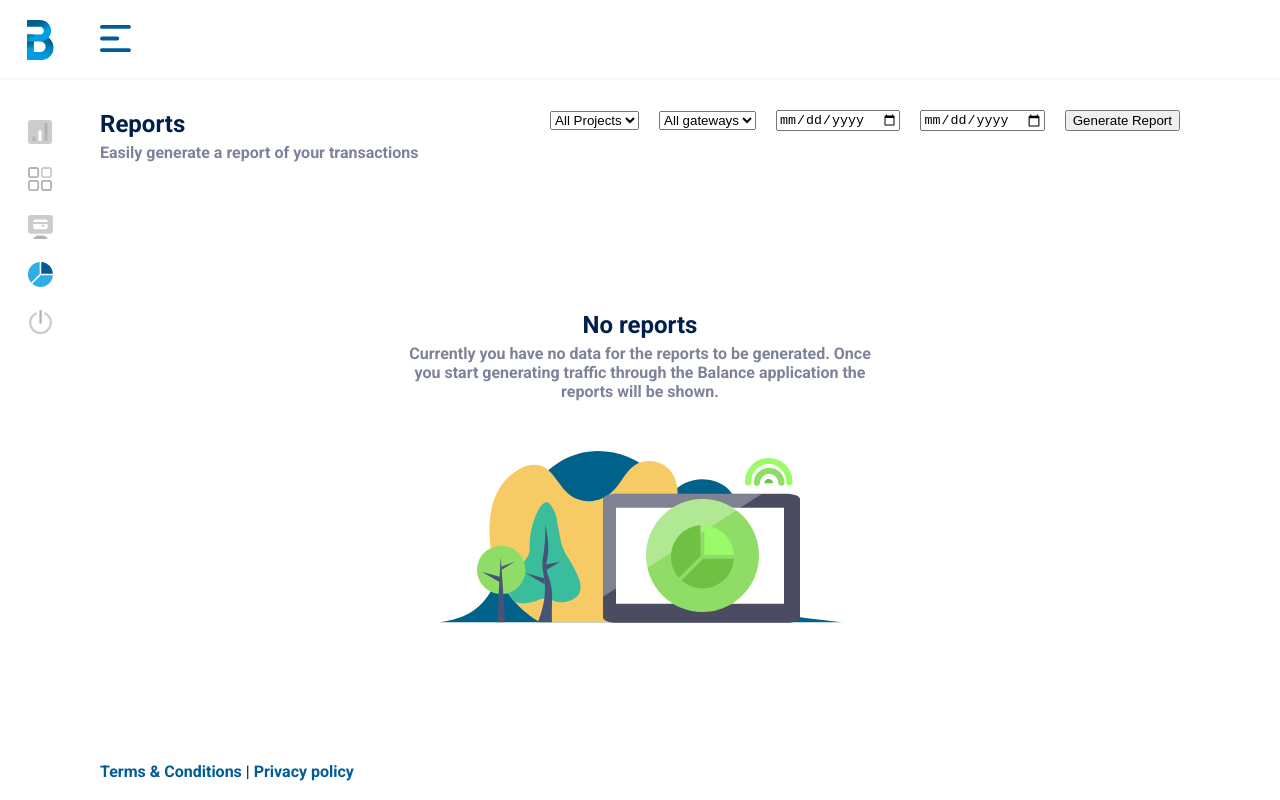
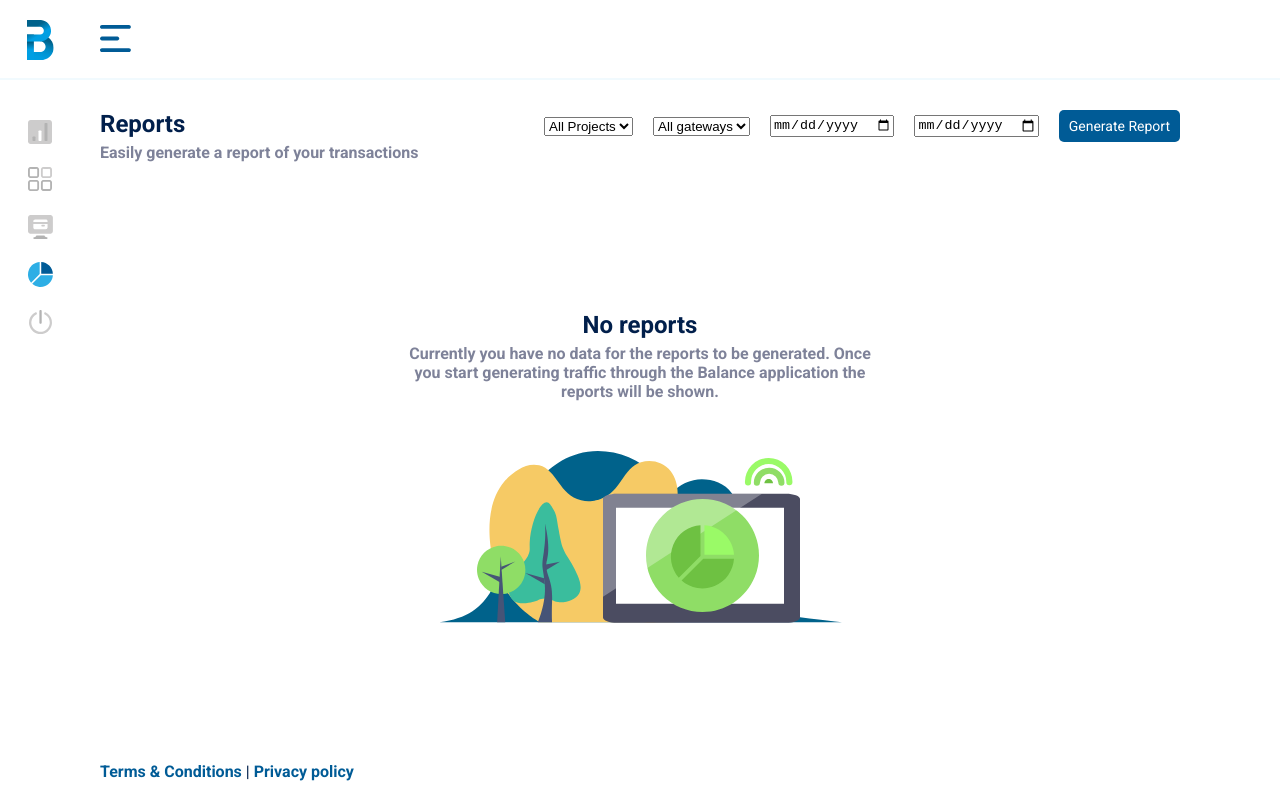
Before and after one commit to Cooty/mvp-match-test-exercise, a React (Vite) app: page / in a window 1280 px wide. Built offline with nearby package versions, Linux system fonts and the light colour scheme; no server answers.

Commit message:
add button component

```diff
--- a/src/pages/reports/Filters.tsx
+++ b/src/pages/reports/Filters.tsx
@@ -1,6 +1,7 @@
 import { FC } from "react";
 import Stack from "../../ui/Stack";
 import "./Filters.scss";
+import Button from "../../ui/Button";
 
 const Filters: FC = () => {
   return (
@@ -25,7 +26,14 @@ const Filters: FC = () => {
           </select>
           <input type="date" name="from" />
           <input type="date" name="to" />
-          <button type="submit">Generate Report</button>
+          <Button
+            type="submit"
+            onClick={(e) => {
+              e.preventDefault();
+            }}
+          >
+            Generate Report
+          </Button>
         </Stack>
       </form>
     </div>
--- a/src/styles/config/_decoration.scss
+++ b/src/styles/config/_decoration.scss
@@ -1 +1,3 @@
 $default-rounding: 5px;
+$default-animation-time: 0.3s;
+$default-easing: ease-in-out;
--- a/src/styles/config/_typo.scss
+++ b/src/styles/config/_typo.scss
@@ -1 +1,2 @@
 $primary-font: "Roboto", sans-serif;
+$form-element-size: 0.875rem;
--- /dev/null
+++ b/src/ui/Button.scss
@@ -0,0 +1,20 @@
+@import "../styles/config/";
+
+.Button {
+  padding: 8px 10px;
+  border-radius: $default-rounding;
+  transition: all $default-animation-time $default-easing;
+  background: $blue;
+  color: $white;
+  font-family: $primary-font;
+  font-size: $form-element-size;
+  font-weight: 400;
+  appearance: none;
+  cursor: pointer;
+  border: none;
+
+  &:hover,
+  &:focus {
+    background: $dark-blue;
+  }
+}
--- /dev/null
+++ b/src/ui/Button.tsx
@@ -0,0 +1,16 @@
+import { FC, ReactNode, ButtonHTMLAttributes } from "react";
+import "./Button.scss";
+
+type Props = ButtonHTMLAttributes<HTMLButtonElement> & {
+  children: ReactNode;
+};
+
+const Button: FC<Props> = ({ children, ...props }) => {
+  return (
+    <button className="Button" {...props}>
+      {children}
+    </button>
+  );
+};
+
+export default Button;
```
